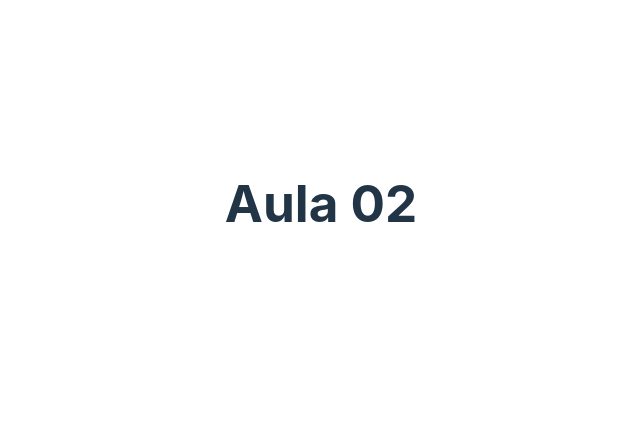
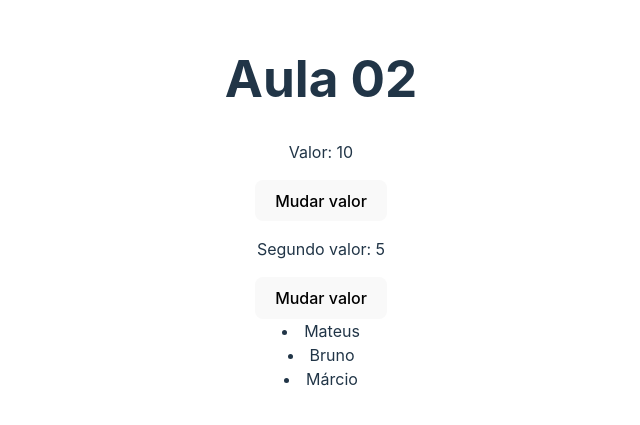
Before and after one commit to Santin04/course_react, a React (Vite) app in the folder 01_fundamentos/aula_02/: page / in a window 1280 px wide. Shown: the part 197-622 px from the top of the page, without its empty margins (319-959 px from the left). Built offline with nearby package versions, Linux system fonts and the light colour scheme.

Commit message:
hooks and listrender

```diff
--- a/01_fundamentos/aula_02/src/App.jsx
+++ b/01_fundamentos/aula_02/src/App.jsx
@@ -1,5 +1,7 @@
 import { useState } from 'react'
 import './App.css'
+import FirstHooke from './components/FirstHooke'
+import ListRender from './components/ListRender'
 
 function App() {
   const [count, setCount] = useState(0)
@@ -7,6 +9,8 @@ function App() {
   return (
     <div>
       <h1>Aula 02</h1>
+      <FirstHooke />
+      <ListRender />
     </div>
   )
 }
--- /dev/null
+++ b/01_fundamentos/aula_02/src/components/FirstHooke.jsx
@@ -0,0 +1,23 @@
+//importando o hook useState
+import { useState } from "react";
+
+const FirstHooke = () => {
+
+  let valor = 10;
+
+  //criando o hook e passando o valor inicial 5
+  const [number, setNumber] = useState(5);
+
+  return (
+    <div>
+      {/* Dessa forma o valor não se altera */}
+      <p>Valor: {valor}</p>
+      <button onClick={valor = 15}>Mudar valor</button>
+
+      <p>Segundo valor: {number}</p>
+      <button onClick={() => setNumber(10)}>Mudar valor</button>
+    </div>
+  );
+};
+
+export default FirstHooke;
--- /dev/null
+++ b/01_fundamentos/aula_02/src/components/ListRender.jsx
@@ -0,0 +1,14 @@
+import { useState } from "react";
+
+const ListRender = () => {
+
+    const [nomes] = useState(['Mateus', 'Bruno', 'Márcio']);
+
+  return (
+    <div>
+        {nomes.map((item) => (<li>{item}</li>))}
+    </div>
+  )
+}
+
+export default ListRender;
```
